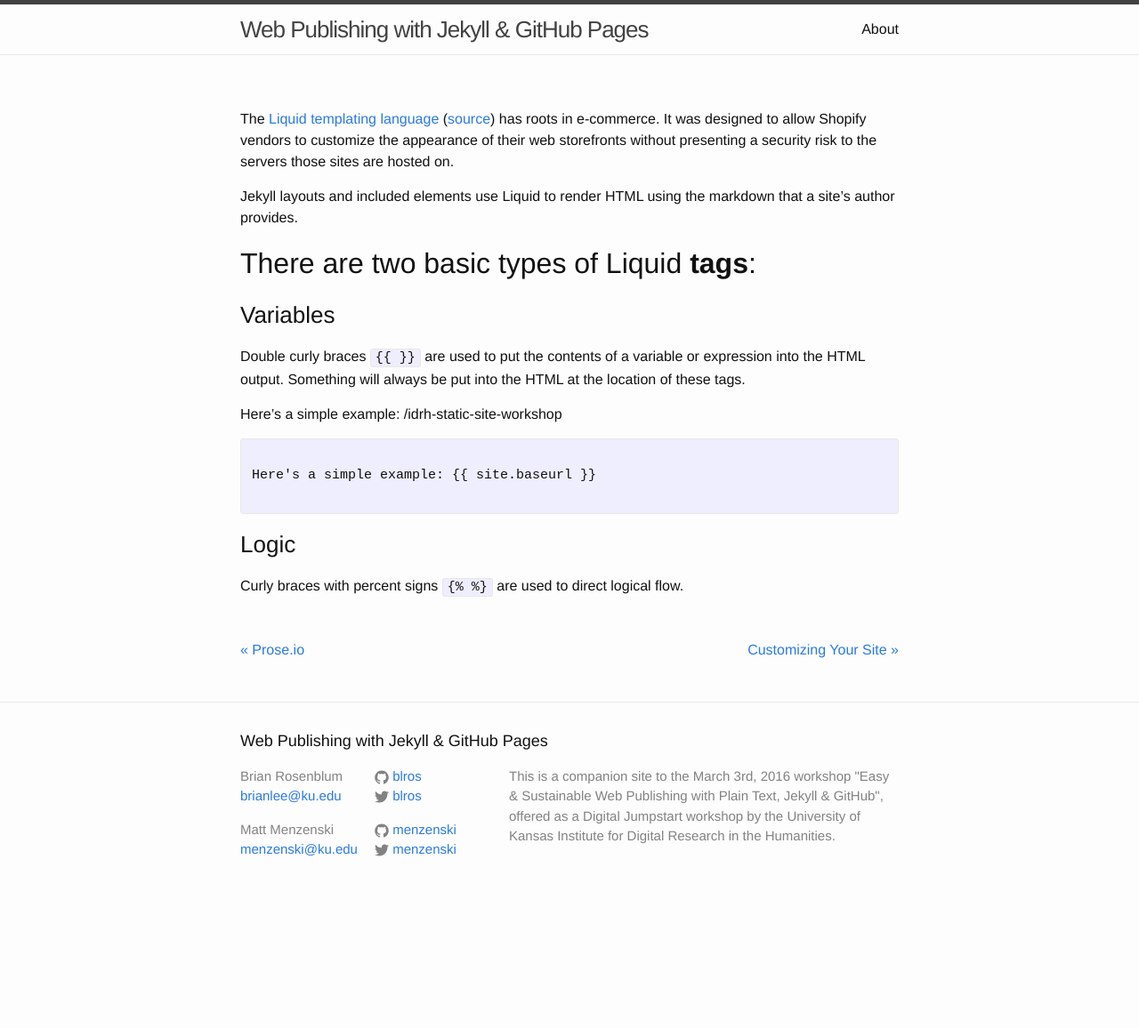
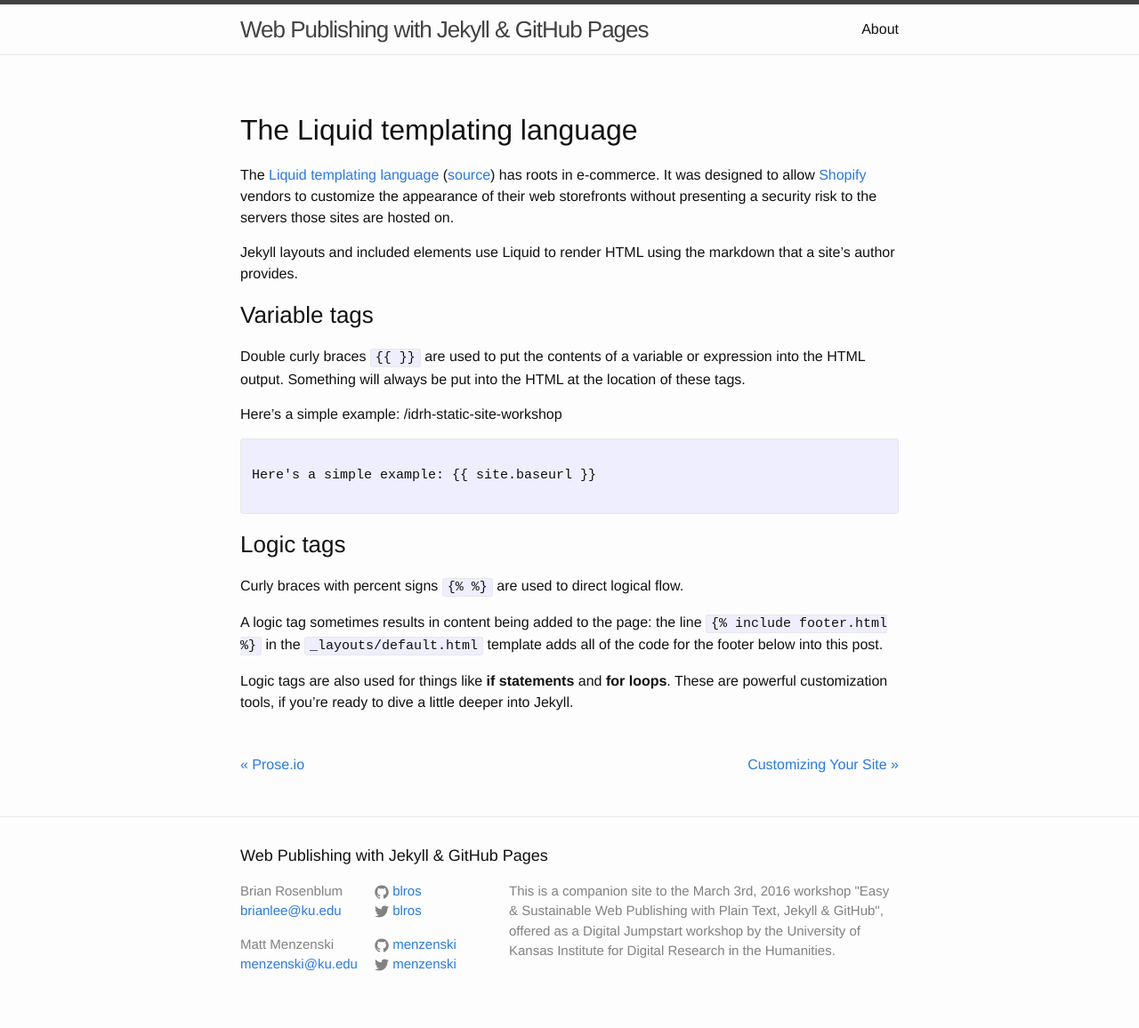
Before and after one commit to menzenski/idrh-static-site-workshop, a Jekyll site: the page built from _posts/2016-02-13-the-liquid-templating-language.md, in a window 1280 px wide. Shown: the whole page at 89% size. Built offline with Jekyll 4.4.1, drawn with Linux system fonts in a browser that asks for light colours; before the commit the page ends 1027 px from its top, so only the background shows below that.

Commit message:
Add logic example

```diff
--- a/_posts/2016-02-13-the-liquid-templating-language.md
+++ b/_posts/2016-02-13-the-liquid-templating-language.md
@@ -6,13 +6,13 @@ categories: jekyll
 published: true
 ---
 
-The [Liquid templating language][liquid] ([source][shop]) has roots in e-commerce. It was designed to allow Shopify vendors to customize the appearance of their web storefronts without presenting a security risk to the servers those sites are hosted on.
+## The Liquid templating language
+
+The [Liquid templating language][liquid] ([source][shop]) has roots in e-commerce. It was designed to allow [Shopify][shopify] vendors to customize the appearance of their web storefronts without presenting a security risk to the servers those sites are hosted on.
 
 Jekyll layouts and included elements use Liquid to render HTML using the markdown that a site's author provides.
 
-## There are two basic types of Liquid **tags**:
-
-### Variables
+### Variable tags
 
 Double curly braces <code class="filter">{% raw %}{{ }}{% endraw %}</code> are used to put the contents of a variable or expression into the HTML output. Something will always be put into the HTML at the location of these tags.
 
@@ -24,9 +24,15 @@ Here's a simple example: {{ site.baseurl }}
 </code>
 </pre>
 
-### Logic
+### Logic tags
 
 Curly braces with percent signs <code class="filter">{% raw %}{%  %}{% endraw %}</code> are used to direct logical flow.
 
+A logic tag sometimes results in content being added to the page: the line <code class="filter">{% raw %}{% include footer.html %}{% endraw %}</code> in the `_layouts/default.html` template adds all of the code for the footer below into this post.
+
+Logic tags are also used for things like **if statements** and **for loops**. These are powerful customization tools, if you're ready to dive a little deeper into Jekyll.
+
+
 [liquid]: http://liquidmarkup.org/
 [shop]: https://github.com/Shopify/liquid
+[shopify]: https://www.shopify.com/
```
